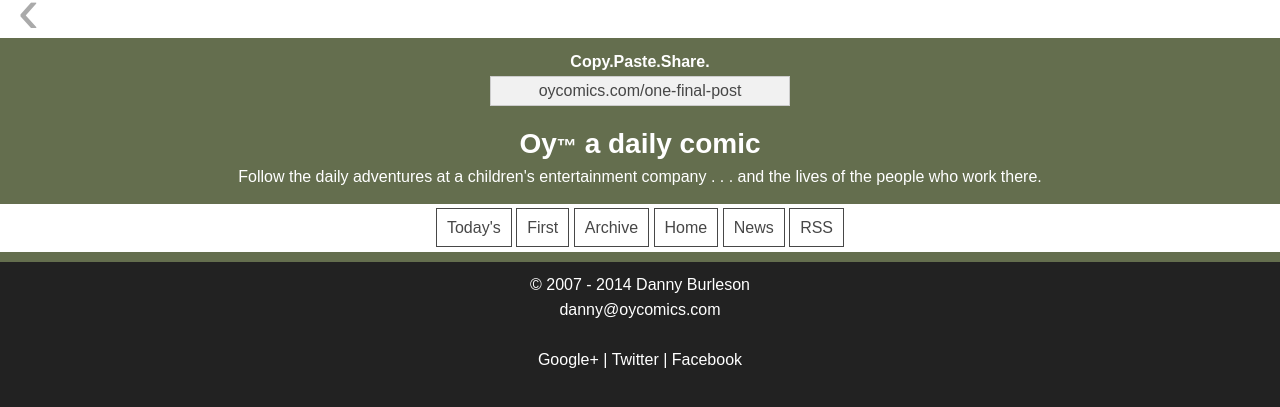
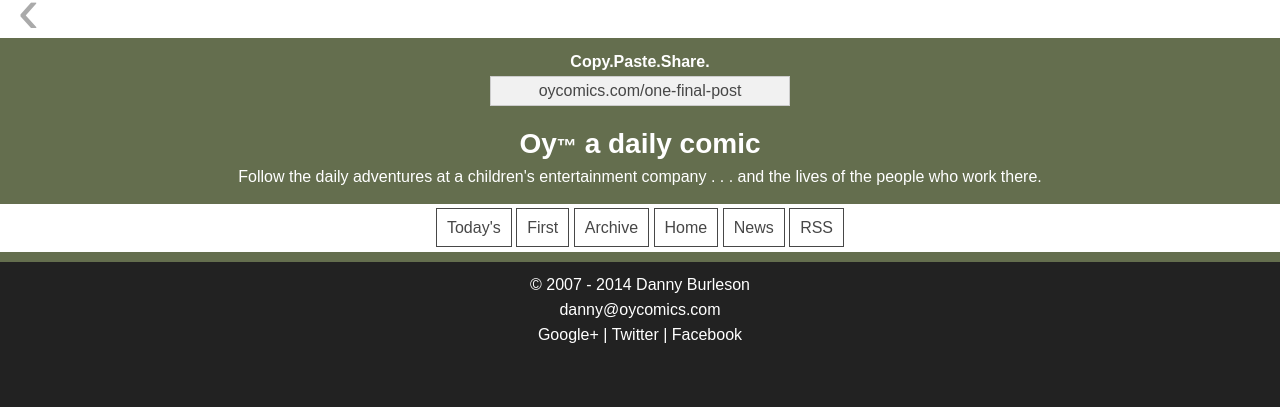
Before and after one commit to oycomics/oycomics.github.io, a Jekyll site: the page built from index.html, in a window 1280 px wide. Shown: the top 407 px of the page. Built offline with Jekyll 4.4.1, drawn with Linux system fonts in a browser that asks for light colours; Markdown is read by kramdown in place of the engine named in the settings; the list of posts is cut into pages by our own code.

Commit message:
Update footer.html

```diff
--- a/_includes/footer.html
+++ b/_includes/footer.html
@@ -1,5 +1,5 @@
 <div class="footer">
-	<a href="mailto:danny@oycomics.com" class="copyright">&copy; 2007 - {{ site.time | date: "%Y" }} Danny Burleson<br>danny@oycomics.com</a><br>
+	<a href="mailto:danny@oycomics.com" class="copyright">&copy; 2007 - {{ site.time | date: "%Y" }} Danny Burleson<br>danny@oycomics.com</a>
 	<a class="footer_nav_item googleplus" href="https://plus.google.com/+Oycomics" target="_blank">Google+</a> |
 	<a class="footer_nav_item twitter" href="https://twitter.com/oycomics" target="_blank">Twitter</a> |
 	<a class="footer_nav_item facebook" href="https://www.facebook.com/oycomics" target="_blank">Facebook</a>
```
